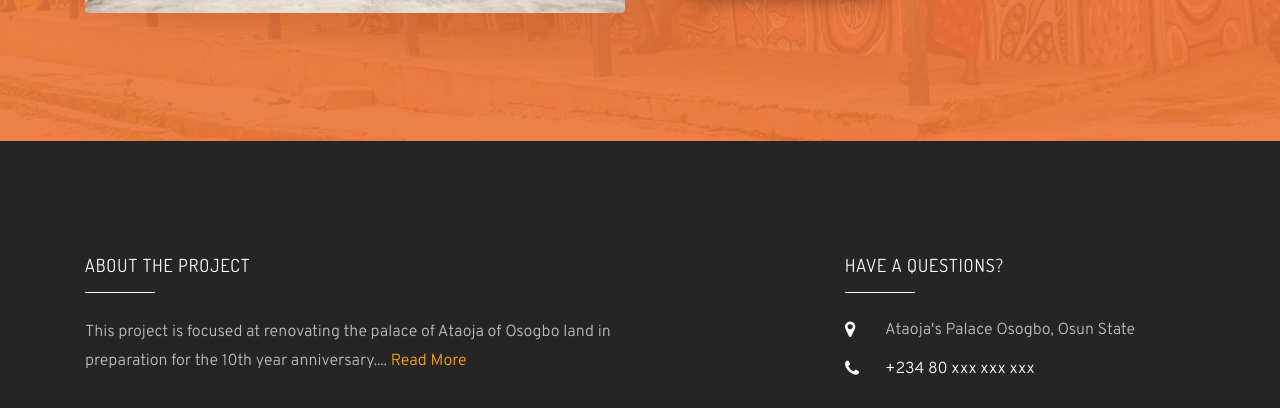
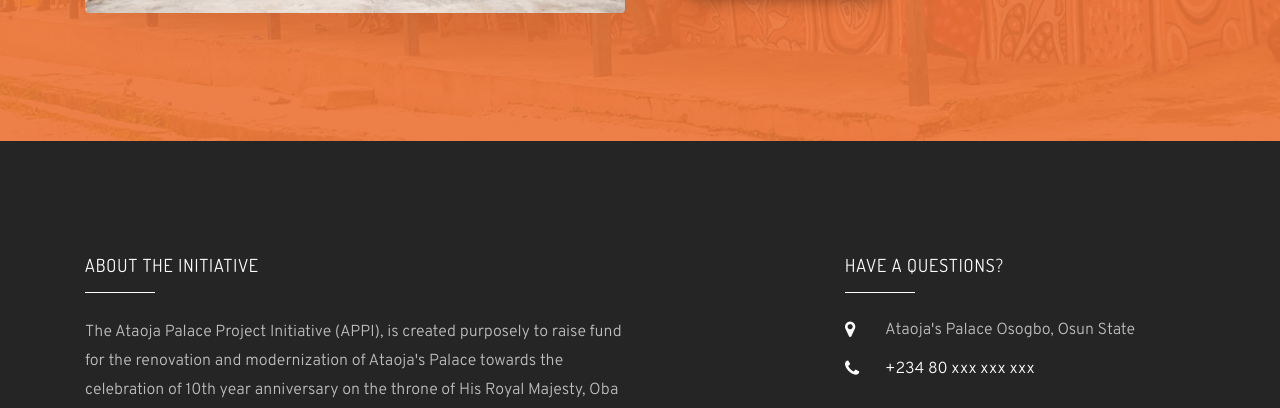
Before and after one commit to Ola-Yusuf/palace, a plain HTML site: page index.html in a window 1280 px wide. Shown: the part 2082-2490 px from the top of the page. Drawn offline with Linux system fonts and the light colour scheme; some packages are replaced by stand-ins of ours; no server answers; files whose address does not match are found by name.

Commit message:
update about details

```diff
--- a/index.html
+++ b/index.html
@@ -1,7 +1,7 @@
 <!DOCTYPE html>
 <html lang="en">
   <head>
-    <title>APPFUND</title>
+    <title>APPI</title>
     <meta charset="utf-8">
     <meta name="viewport" content="width=device-width, initial-scale=1, shrink-to-fit=no">
 
@@ -30,7 +30,7 @@
 
   <nav class="navbar navbar-expand-lg navbar-dark ftco_navbar bg-dark ftco-navbar-light" id="ftco-navbar">
     <div class="container">
-      <a class="navbar-brand" href="#" style="color:#000;">Ataoja Palace Project Fund</a>
+      <a class="navbar-brand" href="#" style="color:#000;">Ataoja Palace Project Initiative</a>
       <button class="navbar-toggler" type="button" data-toggle="collapse" data-target="#ftco-nav" aria-controls="ftco-nav" aria-expanded="false" aria-label="Toggle navigation">
         <span class="oi oi-menu"></span> Menu
       </button>
@@ -328,7 +328,7 @@
     <div class="modal-content">
       <!--Header-->
       <div class="modal-header text-center">
-        <h4 class="modal-title white-text w-100 font-weight-bold py-2">About The Project</h4>
+        <h4 class="modal-title white-text w-100 font-weight-bold py-2">About The Initiative</h4>
         <button type="button" class="close" data-dismiss="modal" aria-label="Close">
           <span aria-hidden="true" class="white-text">&times;</span>
         </button>
@@ -338,7 +338,10 @@
       <div class="modal-body">
 		<div class="col-12 text-justify">
 		<p style="color:black;">
-			This project is focused at renovating the palace of Ataoja of Osogbo land in preparation for the 10th year anniversary.
+			The Ataoja Palace Project Initiative (APPI),
+			is created purposely to raise fund for the renovation and modernization of Ataoja's Palace towards the celebration of
+			10th year anniversary on the throne of His Royal Majesty, Oba Jimoh Olanipekun Abidemi Oyetunji,
+			Larooye II, the current Ataoja of Osogbo Land.
 		</p>
 		</div>
 	  </div>
@@ -385,9 +388,11 @@
         <div class="row mb-5">
           <div class="col-md-6">
             <div class="ftco-footer-widget mb-4">
-              <h2 class="ftco-heading-2">About The Project</h2>
-              <p>This project is focused at renovating the palace of Ataoja of Osogbo land in preparation for the
-              10th year anniversary.... <a href="" data-toggle="modal" data-target="#about" style="color:orange;">
+              <h2 class="ftco-heading-2">About The Initiative</h2>
+              <p>The Ataoja Palace Project Initiative (APPI),
+				is created purposely to raise fund for the renovation and modernization of Ataoja's Palace towards the celebration of
+				10th year anniversary on the throne of His Royal Majesty, Oba Jimoh Olanipekun Abidemi Oyetunji,
+				Larooye II, the current Ataoja of Osogbo Land. <a href="" data-toggle="modal" data-target="#about" style="color:orange;">
 			  	Read More
 			  </a></p>
               <ul class="ftco-footer-social list-unstyled float-md-left float-lft mt-5">
```
